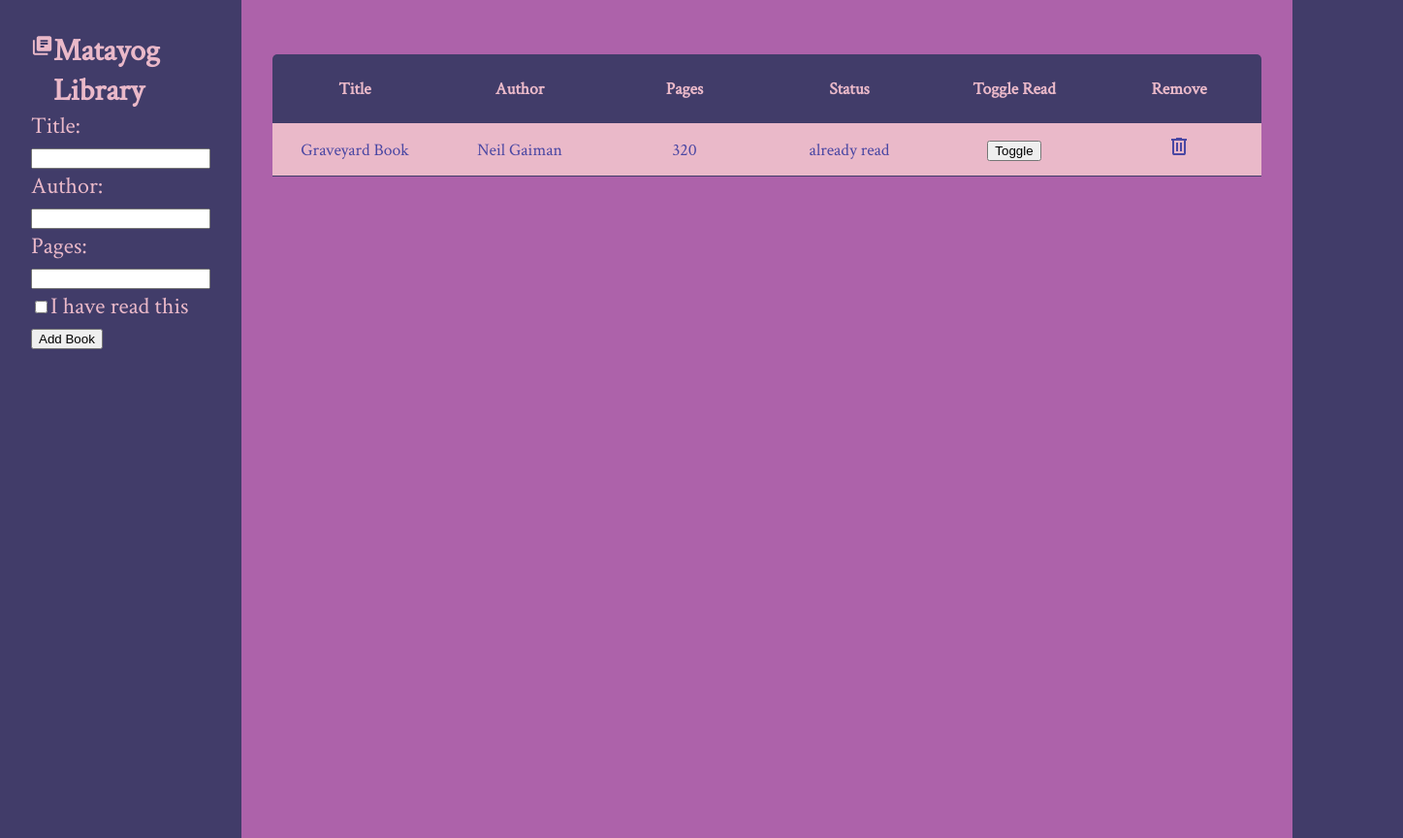
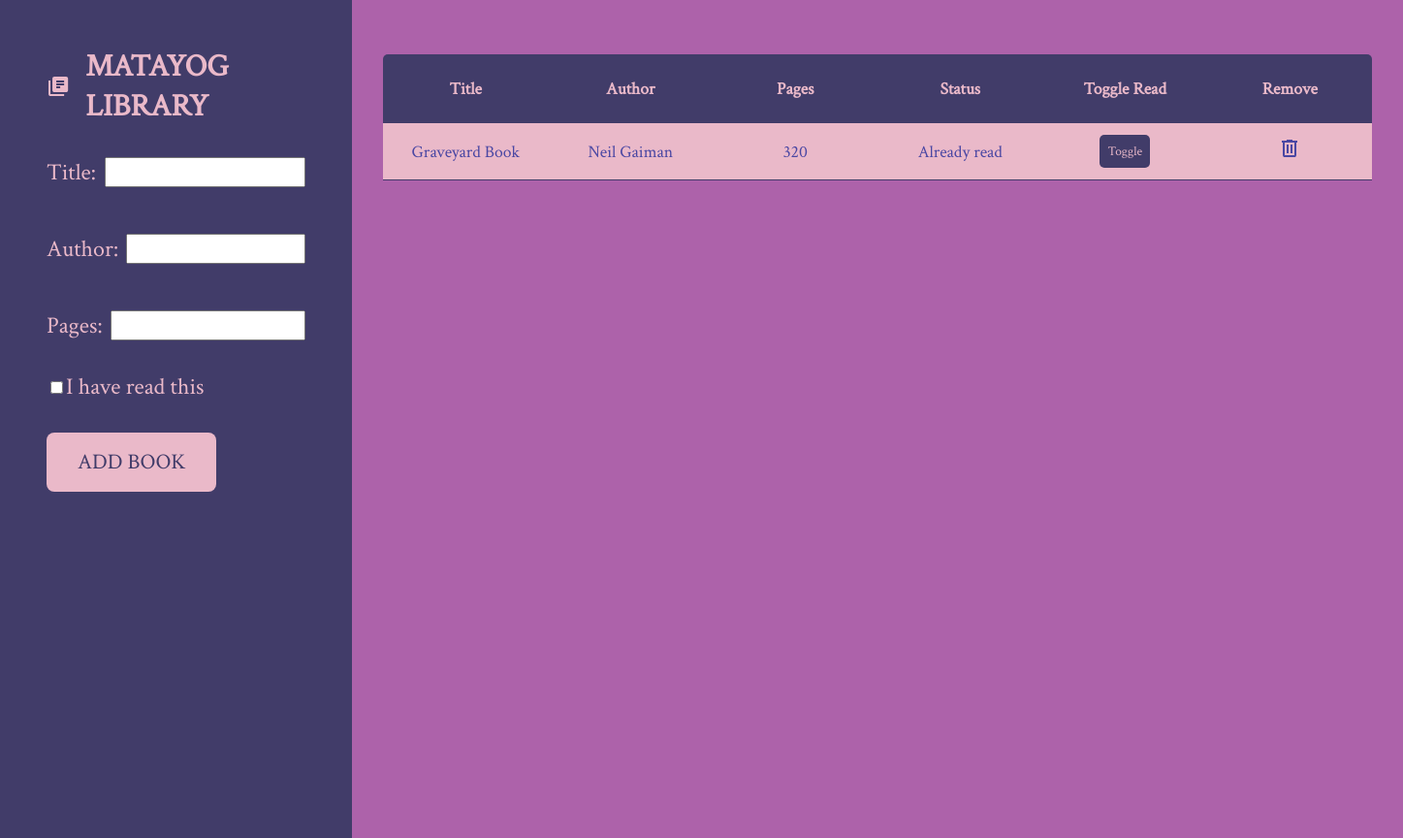
Before and after one commit to harrisfoes/odin-library, a plain HTML site: page index.html in a window 1280 px wide. Shown: the whole page at 97% size, 1447 px wide, since content can reach past the window. Drawn offline with Linux system fonts and the light colour scheme.

Commit message:
finalizing functionality

```diff
--- a/index.html
+++ b/index.html
@@ -20,14 +20,19 @@
             </div>
             <div class="form-container">
                 <form action="#" method="#">
-                    <div class="title">
-                        <label for="title">Title: </label><input type="text" class="title" id="title" required>
+                    <div class="field-grid">
+                    <div class="field title">
+                        <label for="title">Title: </label>
+                        <input type="text" class="title" id="title" required>
                     </div>
-                    <div class="author">
-                        <label for="author">Author: </label><input type="text" class="author" id="author" required>
+                    <div class="field author">
+                        <label for="author">Author: </label>
+                        <input type="text" class="author" id="author" required>
                     </div>
-                    <div class="pages">
-                        <label for="pages">Pages: </label><input type="number" class="pages" id="pages" required>
+                    <div class="field pages">
+                        <label for="pages">Pages: </label>
+                        <input type="number" class="pages" id="pages" required>
+                    </div>
                     </div>
                     <div class="is-read">
                         <input type="checkbox" name="isRead" id="isRead" value="1"><label for="isRead">I have read
--- a/main.js
+++ b/main.js
@@ -19,8 +19,8 @@ function Book(title, author, pages, isRead) {
     this.isRead = isRead
 
     this.toggleRead = function () {
-        console.log("toggleRead")
-        this.isRead = !isRead;
+        console.log(`toggleRead: this.isRead`)
+        this.isRead = !this.isRead;
     }
 }
 
@@ -53,7 +53,7 @@ function updateTable() {
 
     //generate table rows for each item in myLibrary
     myLibrary.forEach((element) => {
-        let isRead = element.isRead ? 'already read' : 'not read yet';
+        let isRead = element.isRead ? 'Already read' : 'Not read yet';
         //console.log(isRead);
         const remove =
             `<div data-action="remove" class="div-remove">
@@ -92,22 +92,45 @@ function updateTable() {
             console.log("removetriggered")
             removeRow(event);
         }
+        else if (action == "toggle"){
+            toggleReadStatus(event);
+        }
+    });
+}
+
+function toggleReadStatus(event){
+    console.log(event.target.closest("tr").dataset.attr)
+    const indexOfRowtoToggle = event.target.closest("tr").dataset.attr;
+
+    myLibrary[indexOfRowtoToggle].toggleRead()
+
+    updateTable();
+}
+
+function arrayRemove(arr, value){
+    return arr.filter(function(ele){
+        return ele != value;
     });
 }
 
 function removeRow(event){
-    //how to remove row?
-    //console.log(remove);
+
     console.log(event.target.closest("tr").dataset.attr)
     const indexOfRowtoRemove = event.target.closest("tr").dataset.attr;
 
     //slice + concat is used to remove an item in the array safely
+    /*
     const removeUpTo = myLibrary.slice(0,indexOfRowtoRemove);
-    const afterRemoved = myLibrary.slice(indexOfRowtoRemove + 1)
+    const afterRemoved = myLibrary.slice((indexOfRowtoRemove+1))
     const newMyLibrary = removeUpTo.concat(afterRemoved);
-    console.log(`index of removed: ${indexOfRowtoRemove} removeUpTo: ${removeUpTo} afterRemoved: ${afterRemoved}`)
+    console.log(`removing index: ${indexOfRowtoRemove} removeUpTo: ${removeUpTo} afterRemoved: ${afterRemoved}`)
+    console.log(removeUpTo);
+    console.log(afterRemoved);
     console.log(newMyLibrary);
-    myLibrary = newMyLibrary;
+    */
+    myLibrary = arrayRemove(myLibrary, myLibrary[indexOfRowtoRemove])
+
+    console.log(myLibrary);
 
     updateTable();
 }
--- a/styles.css
+++ b/styles.css
@@ -22,17 +22,74 @@ body {
 
 .sidebar {
     padding:32px;
-    width:35vh;
+    width:35vw;
     font-size:1.5rem;
     display:flex;
     flex-direction:column;
 }
 
+.field {
+    display:grid;
+    grid-template-columns:1fr 4fr;
+    gap:8px;
+    padding:16px
+}
+
+.field-grid{
+    display: grid;
+    grid-template-rows: 1fr 1fr 1fr;
+    grid-template-columns:1fr;
+    gap: 16px;
+}
+
+.is-read {
+    padding:16px;
+}
+
+.add-book{
+    margin:16px;
+    padding:16px 32px 16px 32px;
+}
+
+.add-book:hover {
+  cursor: pointer;
+  border-color: var(--blue);
+  background-color: var(--purple);
+  transition: 0.3s;
+}
+
+.add-book{
+    font-size: 1.4rem;
+    font-family: inherit;
+    background: var(--fenk);
+    color: var(--navy);
+    border: 0;
+    border-radius:8px;
+    text-transform:uppercase;
+}
+
+.toggle-read{
+    font-family:inherit;
+    background: var(--navy);
+    color: var(--fenk);
+    border: 0;
+    border-radius: 5px;
+    padding: 8px;
+
+}
+
+.toggle-read:hover{
+    cursor:pointer;
+    background: var(--purple);
+    color: var(--fenk);
+}
+
+
 .main {
     padding: 32px;
     background: var(--purple);
     color: var(--blue);
-    width:80vw;
+    width:100%;
     height:100vh;
 }
 
@@ -85,8 +142,15 @@ tbody tr{
 
 .logo{
     display:flex;
+    align-items:center;
     font-size:2rem;
     font-weight:900;
+    padding:16px;
+}
+
+.logoname{
+    text-transform: uppercase;
+    margin-left: 16px;
 }
 
 .logo svg{
```
